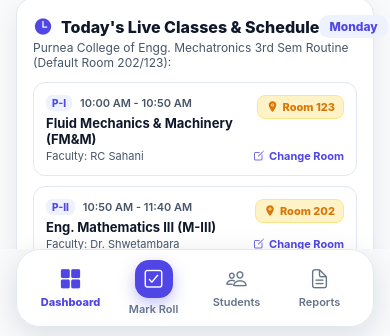
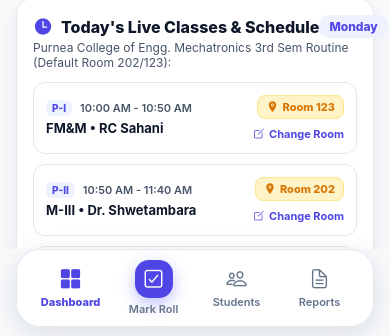
Before and after one commit to ctrlaltsolveorg-cloud/ATTENDANCE, a React Native app: screen / in a window 390 px wide. Shown: the part 505-841 px from the top of the page. Built offline with nearby package versions, Linux system fonts and the light colour scheme; no server answers; the database is empty.

Commit message:
Format Today Routine items into ultra-clean shortcut format: SOM • Prof. Ratnesh Kumar Room 123

```diff
--- a/src/screens/DashboardScreen.js
+++ b/src/screens/DashboardScreen.js
@@ -283,10 +283,7 @@ export default function DashboardScreen({
                     </View>
 
                     <Text style={[styles.periodSubject, { color: colors.textMain }]}>
-                      {item.name} ({item.code})
-                    </Text>
-                    <Text style={[styles.periodFaculty, { color: colors.textSub }]}>
-                      Faculty: {item.faculty}
+                      {item.code} • {item.faculty}
                     </Text>
                   </View>
 
```
